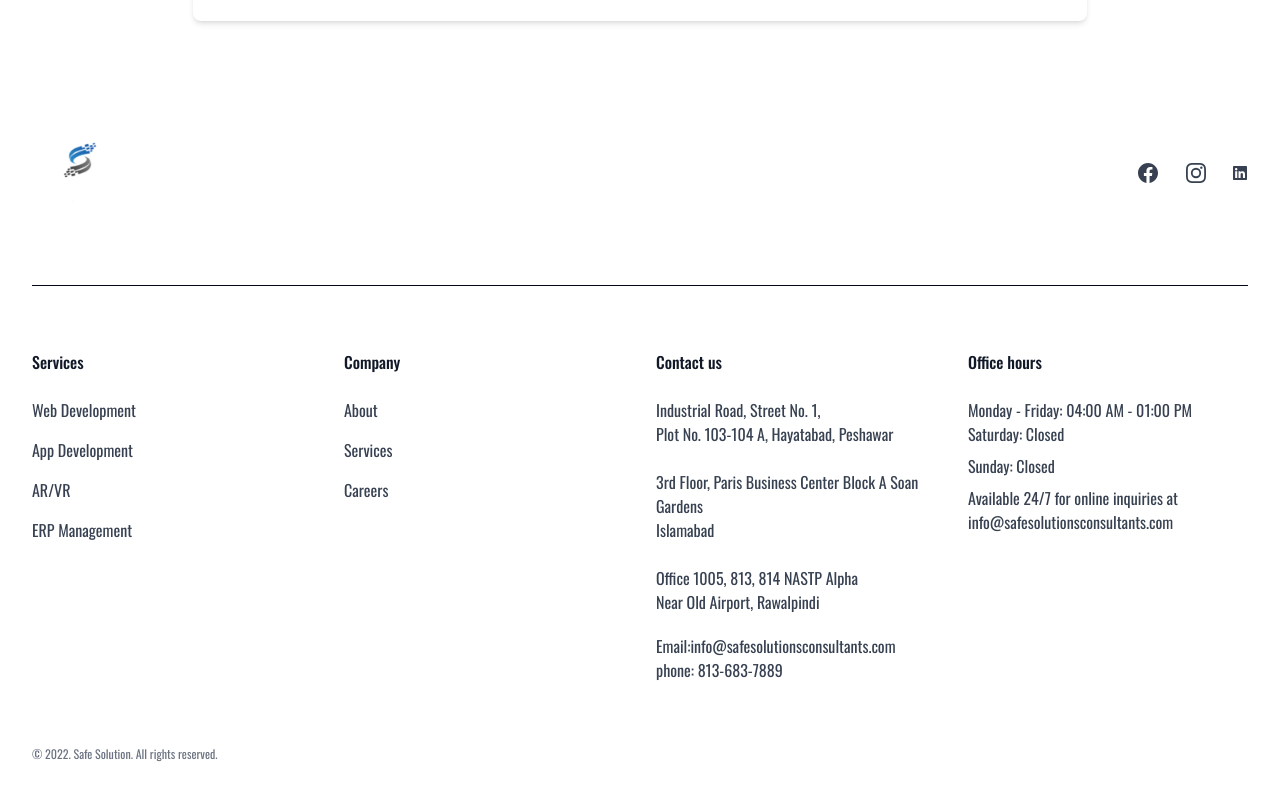
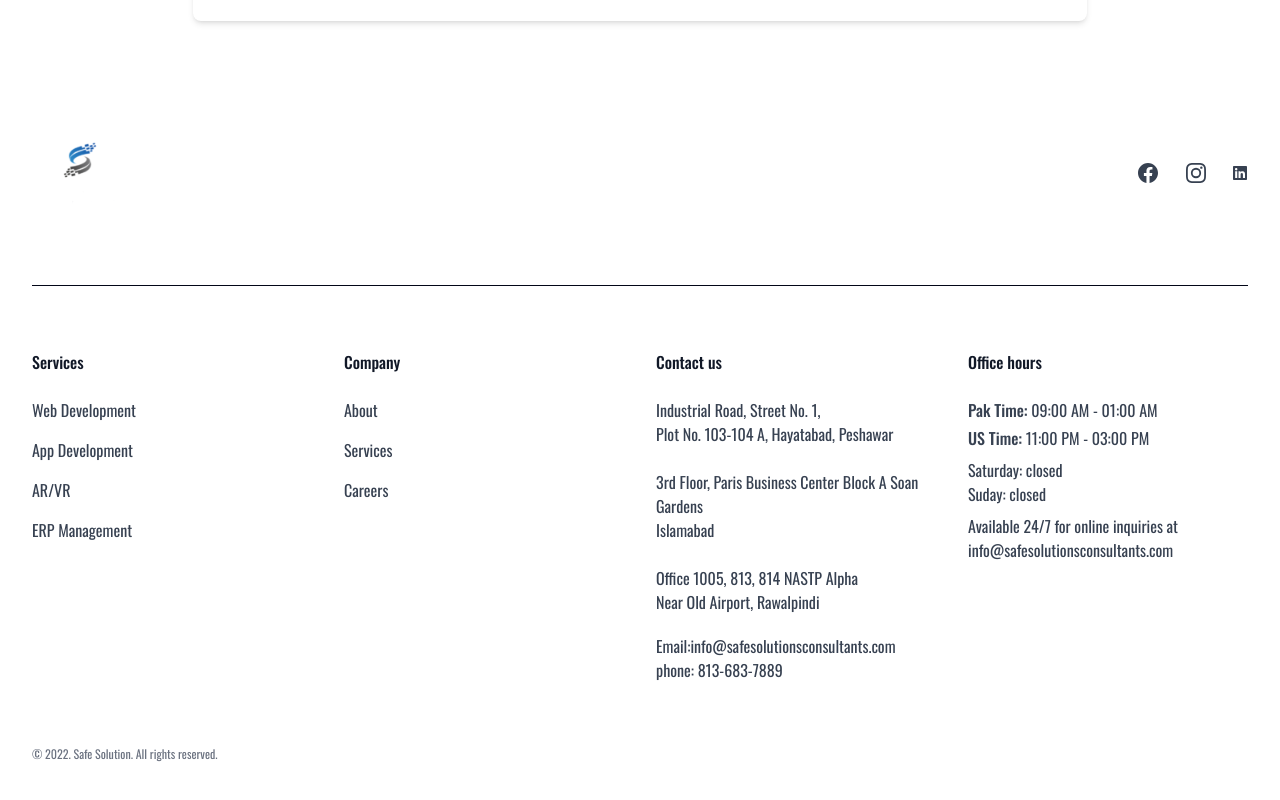
Before and after one commit to waseemarchiwiz/safesolutions-portfolio-webapp, a React (Vite) app: page / in a window 1280 px wide. Shown: the part 5493-6293 px from the top of the page. Built offline with nearby package versions, Linux system fonts and the light colour scheme; no server answers.

Commit message:
Update Content on Fotter.jsx

```diff
--- a/src/components/Footer.jsx
+++ b/src/components/Footer.jsx
@@ -175,8 +175,6 @@ const Footer = () => {
                 Plot No. 103-104 A, Hayatabad, Peshawar
               </p>
 
-
-
               <p className="text-gray-700 transition hover:opacity-75 dark:text-gray-200 mt-6 space-y-4 text-[16px]">
                 3rd Floor, Paris Business Center Block A Soan Gardens
               </p>
@@ -190,7 +188,7 @@ const Footer = () => {
                 Near Old Airport, Rawalpindi
               </p>
               <p className="text-gray-700 transition hover:opacity-75 dark:text-gray-200 mt-5">
-              Email:info@safesolutionsconsultants.com
+                Email:info@safesolutionsconsultants.com
               </p>
               <p className="text-gray-700 transition hover:opacity-75 dark:text-gray-200  ">
                 phone: 813-683-7889
@@ -202,16 +200,22 @@ const Footer = () => {
                 Office hours
               </p>
               <p className="mt-6  text-gray-700 transition hover:opacity-75 dark:text-gray-200">
-                Monday - Friday: 04:00 AM - 01:00 PM
+                <span className="font-medium">Pak Time:</span> 09:00 AM - 01:00
+                AM
               </p>
-              <p className=" text-gray-700 transition hover:opacity-75 dark:text-gray-200">
-                Saturday: Closed
+              <p className=" mt-1 text-gray-700 transition hover:opacity-75 dark:text-gray-200">
+                <span className="font-medium">US Time:</span> 11:00 PM - 03:00
+                PM
               </p>
               <p className="mt-2  text-gray-700 transition hover:opacity-75 dark:text-gray-200">
-                Sunday: Closed
+                Saturday: closed
+              </p>
+              <p className="  text-gray-700 transition hover:opacity-75 dark:text-gray-200">
+                Suday: closed
               </p>
               <p className="mt-2  text-gray-700 transition hover:opacity-75 dark:text-gray-200">
-                Available 24/7 for online inquiries at info@safesolutionsconsultants.com
+                Available 24/7 for online inquiries at
+                info@safesolutionsconsultants.com
               </p>
             </div>
           </div>
```
